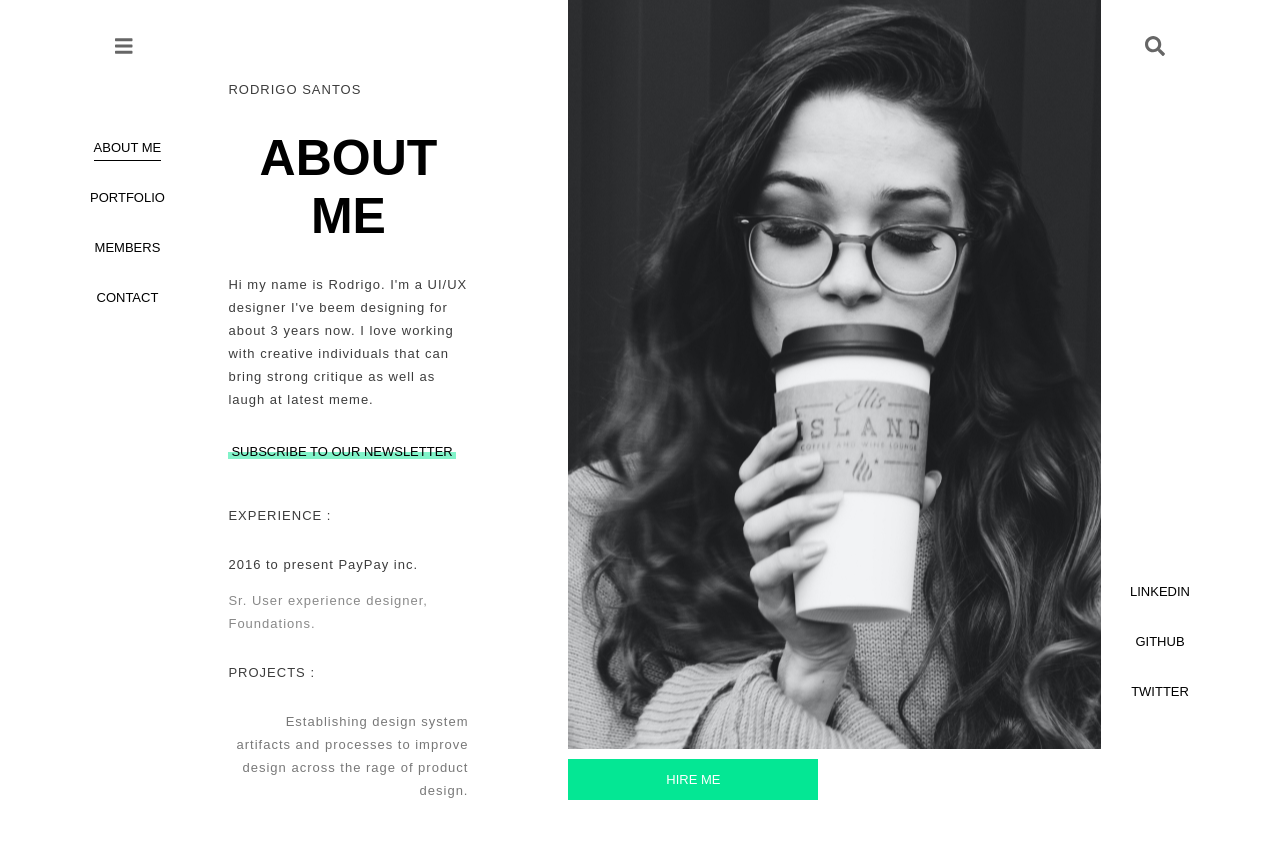
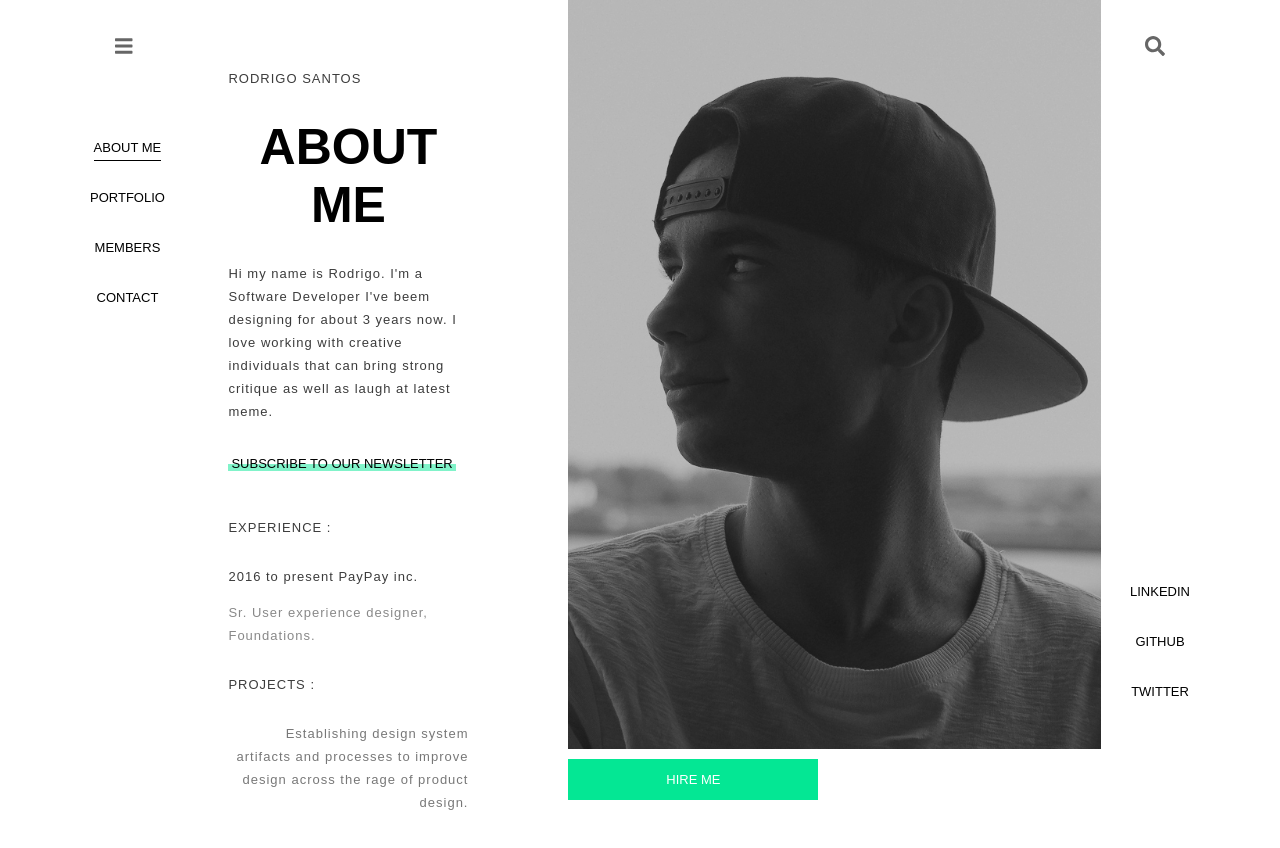
Before and after one commit to rodsnts/rsantos-portfolio, a React (Create React App) app: page / in a window 1280 px wide. Shown: the top 848 px of the page. Built offline with nearby package versions, Linux system fonts and the light colour scheme.

Commit message:
about me section update

```diff
--- a/src/App.scss
+++ b/src/App.scss
@@ -152,9 +152,10 @@ li {
 .picture {
   height: 764px;
   width: 533px;
-  background-image: url(./img/photo.jpg);
+  background-image: url(./img/photo1.jpg);
   background-size: cover;
   background-position: center;
+  filter: grayscale(100%) contrast(90%) brightness(0.8);
 }
 
 .mark {
--- a/src/db.json
+++ b/src/db.json
@@ -4,7 +4,7 @@
     "lastName": "Santos"
   },
   "about": {
-    "me": "Hi my name is Rodrigo. I'm a UI/UX designer I've beem designing for about 3 years now. I love working with creative individuals that can bring strong critique as well as laugh at latest meme."
+    "me": "Hi my name is Rodrigo. I'm a Software Developer I've beem designing for about 3 years now. I love working with creative individuals that can bring strong critique as well as laugh at latest meme."
   },
   "experience": {
     "present": "2016 to present PayPay inc.",
```
Also changed, not shown: src/img/photo1.jpg, src/img/photo@2x.jpg (deleted).
